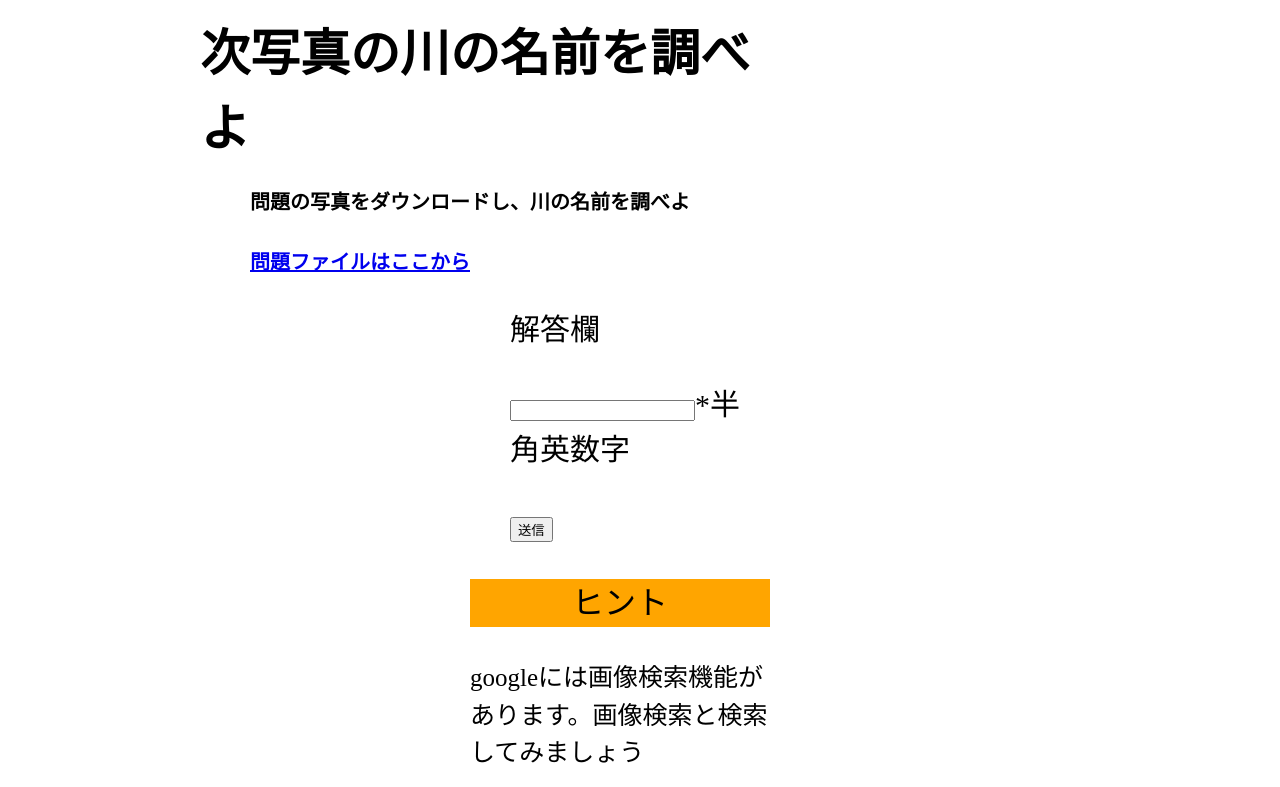
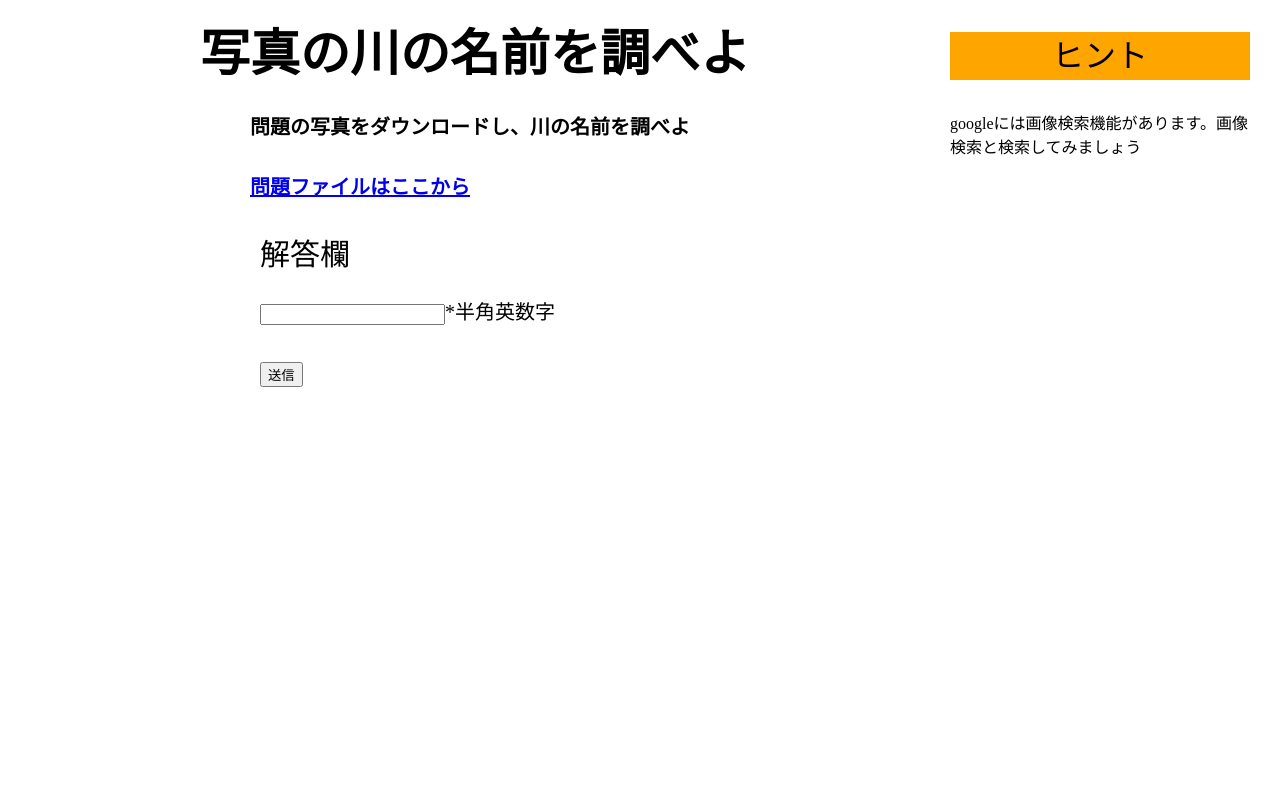
Before and after one commit to miuratomonori/SecurityGame, a PHP site: page /question_2.html in a window 1280 px wide. Shown: the top 787 px of the page. Run offline with PHP 8.4, Linux system fonts and the light colour scheme.

Commit message:
Add files via upload

```diff
--- a/aiueo.css
+++ b/aiueo.css
@@ -67,6 +67,9 @@ body {
 	padding: 0px 0px 0px 250px;
 	font-size: 30px;
 }
+.form p{
+	font-size:20px;
+}
 #right{
 	width:300px;
 	margin-right: 30px;
--- a/question_2.html
+++ b/question_2.html
@@ -20,17 +20,18 @@
 <body>
 	<div id="quiz">
 		<div class="quiz">
-			<h1>次写真の川の名前を調べよ</h1>
+			<h1>写真の川の名前を調べよ</h1>
 			<h3>問題の写真をダウンロードし、川の名前を調べよ</h3>
 			<h3><a href="images/kawa.png" download>問題ファイルはここから</a></h3>
 		</div>
 		<div class="form">
-			<form action="answer_2.php" method="post" style="padding-left: 250px;">
+			<form action="answer_2.php" method="post">
 				<label for="ancer">解答欄<br></label>
 				<p><input type="text" required="required" id="ancer" name="ancer" pattern="^[0-9A-Za-z]+$">*半角英数字</p>
 				<input type="submit" value="送信">
 			</form>
 		</div>
+	</div>
 	<div id="right">
 		<p id="ContentsHeader" onclick="TipsClick();">ヒント</p>
 	        <div id="TipsPanel">googleには画像検索機能があります。画像検索と検索してみましょう</div>
--- a/question_4.html
+++ b/question_4.html
@@ -21,9 +21,7 @@
 	<div id="quiz">
 		<div class="quiz">
 			<h1>次のテキストの中にある文字を取り出せ</h1>
-			<h3>>問題のファイルをダウンロードし、それをもとに調べよ
-				<br>ヒント：メモ帳の置き換え機能を使ってみよう
-			</h3>
+			<h3>問題のファイルをダウンロードし、それをもとに調べよ</h3>
 			<h3><a href="images/ctff.txt" download>問題ファイルはここから</a></h3>
 		</div>
 		<div class="form">
--- a/question_6.html
+++ b/question_6.html
@@ -24,11 +24,12 @@
 			<h3>pvkq sc kmkJuxcPVFfD</h3>
 		</div>
 		<div class="form">
-		<form action="answer_6.php" method="post" style="padding-left: 250px;">
+			<form action="answer_6.php" method="post">
 				<label for="ancer">解答欄</label>
 				<p><input type="text" required="required" id="ancer" name="ancer" pattern="^[0-9A-Za-z]+$">*半角英数字</p>
 				<input type="submit" value="送信">
 			</form>
+		</div>
 	</div>
 	<div id="right">
 		<p id="ContentsHeader" onclick="TipsClick();">ヒント</p>
```
Lines whose indentation alone changed are shown as unchanged.
